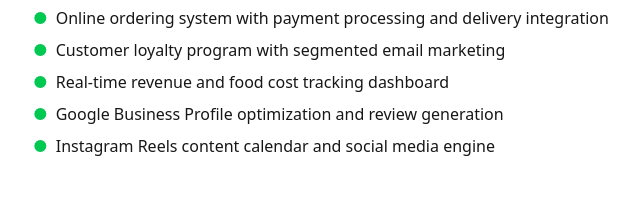
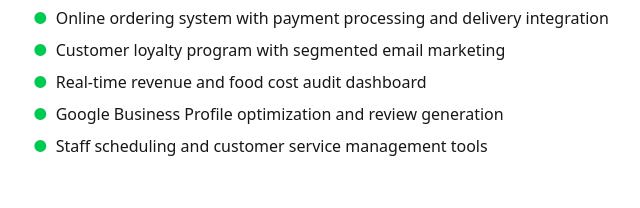
Before and after one commit to onneta/taste-of-amman, a Next.js app: page / in a window 1280 px wide. Shown: the part 356-564 px from the top of the page, without its empty margins (319-959 px from the left). Built offline with nearby package versions, Linux system fonts and the light colour scheme.

Commit message:
ONI: Initial scaffold for Taste of Amman

```diff
--- a/src/app/page.tsx
+++ b/src/app/page.tsx
@@ -8,9 +8,9 @@
         <ul className="space-y-2 text-left">
           <li className="flex items-center gap-2"><span className="text-green-500">●</span> Online ordering system with payment processing and delivery integration</li>
           <li className="flex items-center gap-2"><span className="text-green-500">●</span> Customer loyalty program with segmented email marketing</li>
-          <li className="flex items-center gap-2"><span className="text-green-500">●</span> Real-time revenue and food cost tracking dashboard</li>
+          <li className="flex items-center gap-2"><span className="text-green-500">●</span> Real-time revenue and food cost audit dashboard</li>
           <li className="flex items-center gap-2"><span className="text-green-500">●</span> Google Business Profile optimization and review generation</li>
-          <li className="flex items-center gap-2"><span className="text-green-500">●</span> Instagram Reels content calendar and social media engine</li>
+          <li className="flex items-center gap-2"><span className="text-green-500">●</span> Staff scheduling and customer service management tools</li>
         </ul>
       </div>
       <footer className="mt-16 text-sm text-gray-400">
```
Also changed, not shown: 1 other file (tests, documents, lock files or other folders).
